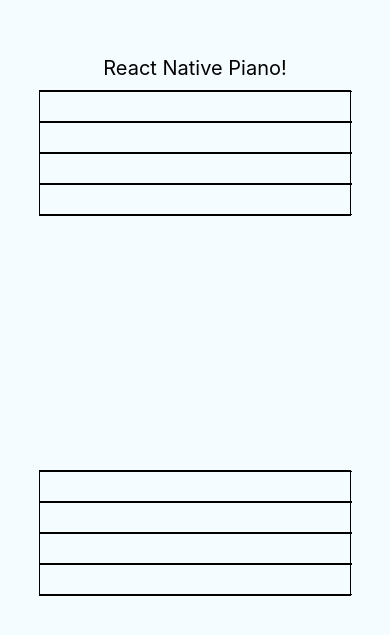
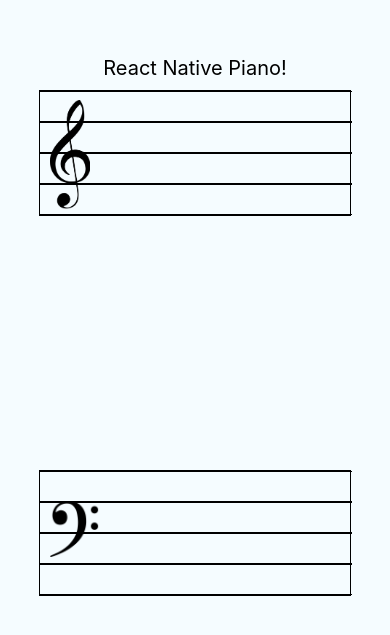
Before and after one commit to PatNeedham/react-native-piano, a React Native app: screen / in a window 390 px wide. Shown: the part 101-736 px from the top of the page. Built offline with nearby package versions, Linux system fonts and the light colour scheme.

Commit message:
with treble and clef images

```diff
--- a/src/components/Cleff.js
+++ b/src/components/Cleff.js
@@ -1,10 +1,24 @@
 import React, {Component} from 'react'
-import {View} from 'react-native'
+import {View, Image} from 'react-native'
+const trebleImg = require('../images/219px-GClef.svg.png')
+const bassImg = require('../images/FClef.svg.png')
 
 class Cleff extends Component {
   render() {
-    const {height, width} = this.props
+    const {height, width, type} = this.props
     let spaces = [0,1,2,3]
+    const image = type == 'treble' ? trebleImg : bassImg
+    const imageHeight = type == 'treble' ? height + 30 : height - 10
+    const imageWidth = type == 'treble' ? 40 : 50
+    const top = type == 'treble' ? -15 : 0
+    const imageStyle = {
+      position: 'absolute',
+      left: 10,
+      top,
+      height: imageHeight,
+      width: imageWidth,
+      resizeMode: 'contain'
+    }
     return (
       <View
         style={{height, width, borderWidth: 1, display: 'flex', flexDirection: 'column'}}
@@ -14,6 +28,7 @@
           <View key={space} style={{flex: (1/spaces.length), width, borderTopWidth: 0.5, borderBottomWidth: 0.5}} />
         )
       }
+        <Image style={imageStyle} source={image} />
       </View>
     )
   }
```
Also changed, not shown: src/images/219px-GClef.svg.png (added), src/images/FClef.svg.png (added).
